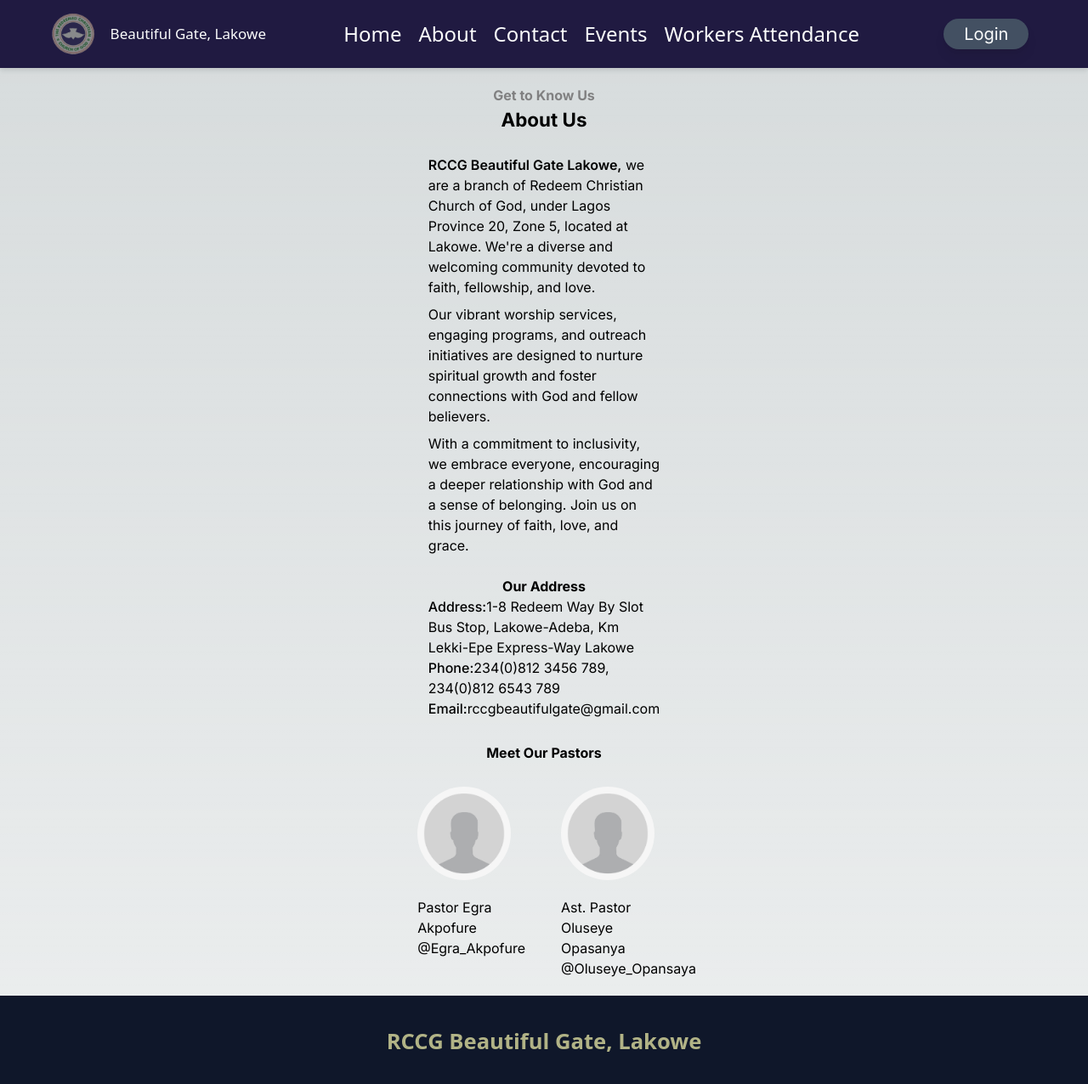
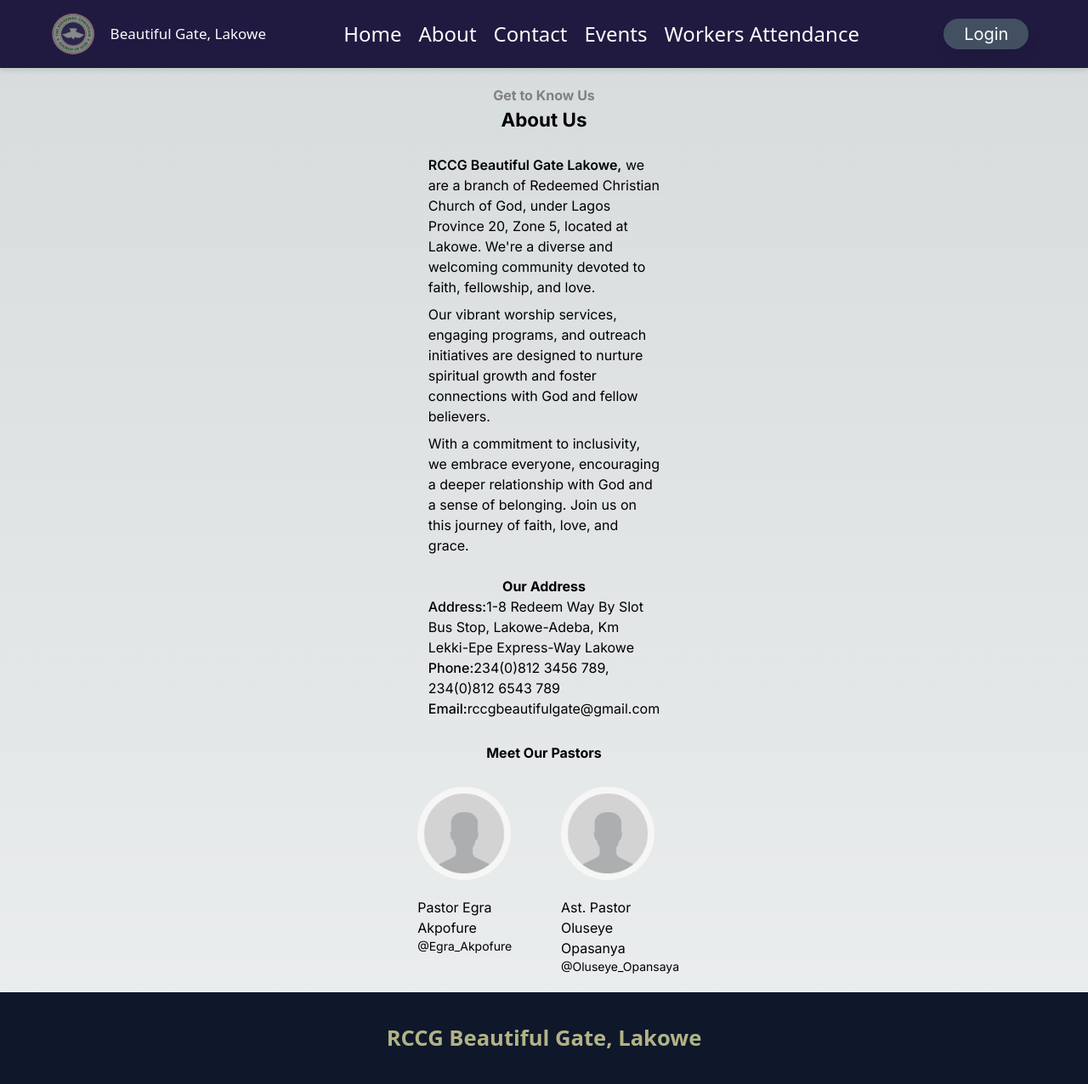
Before and after one commit to lightpc90/church-app, a Next.js app: page /about-us in a window 1280 px wide. Shown: the top 1276 px of the page at 85% size. Built offline with nearby package versions, Linux system fonts and the light colour scheme.

Commit message:
corrected a word in about us paragraph made pastor social to be text sm

```diff
--- a/src/components/PastorLayout.js
+++ b/src/components/PastorLayout.js
@@ -11,7 +11,7 @@
       </div>
 
       <p>{name}</p>
-      <p>{social}</p>
+      <p className='text-sm'>{social}</p>
     </div>
   );
 };
--- a/src/data/index.js
+++ b/src/data/index.js
@@ -6,7 +6,7 @@
       <>
         <p className="py-1">
           <sapn className="font-semibold">RCCG Beautiful Gate Lakowe,</sapn> we
-          are a branch of Redeem Christian Church of God, under Lagos Province
+          are a branch of Redeemed Christian Church of God, under Lagos Province
           20, Zone 5, located at Lakowe. We&#39;re a diverse and welcoming
           community devoted to faith, fellowship, and love.
         </p>
```
